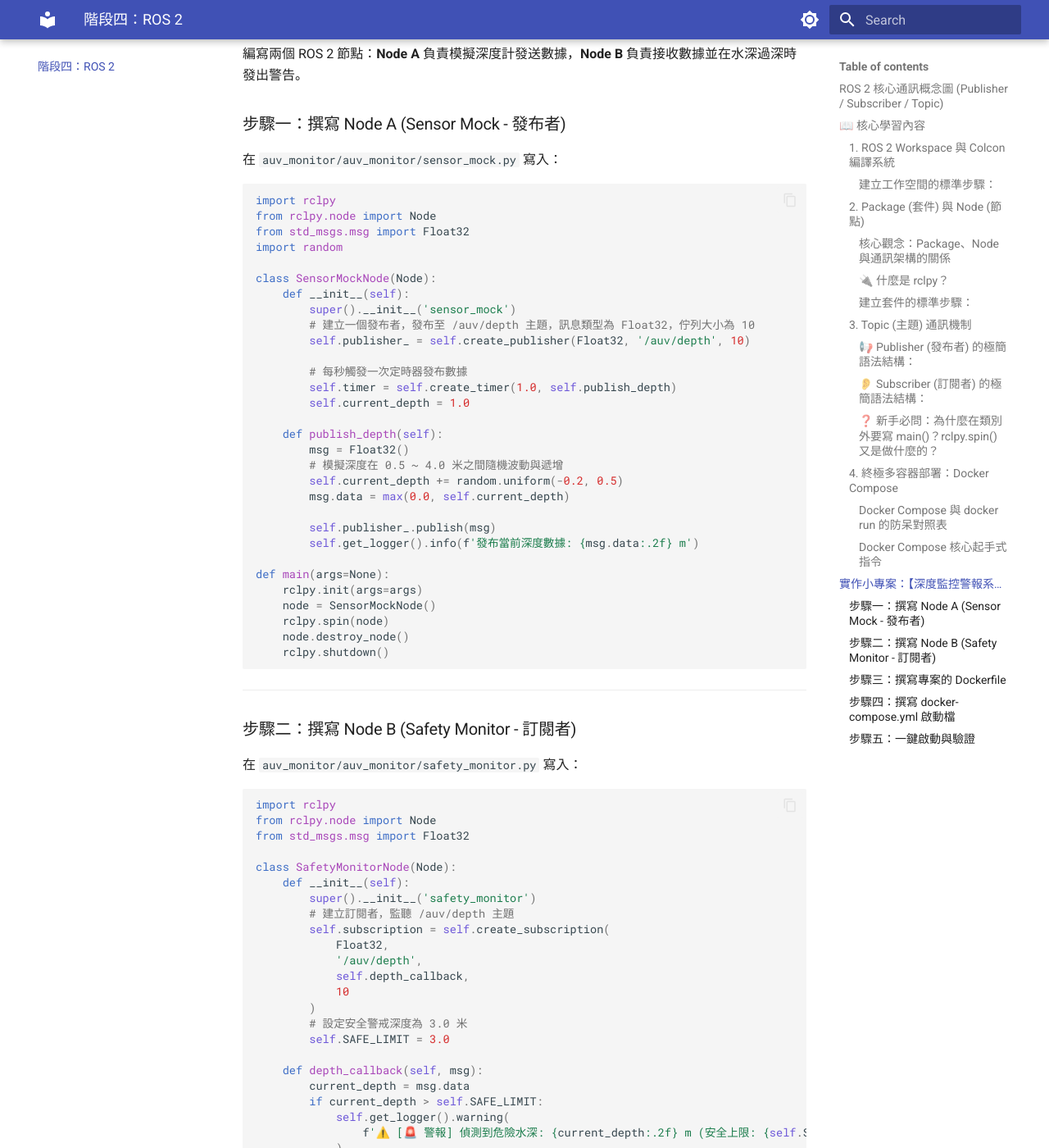
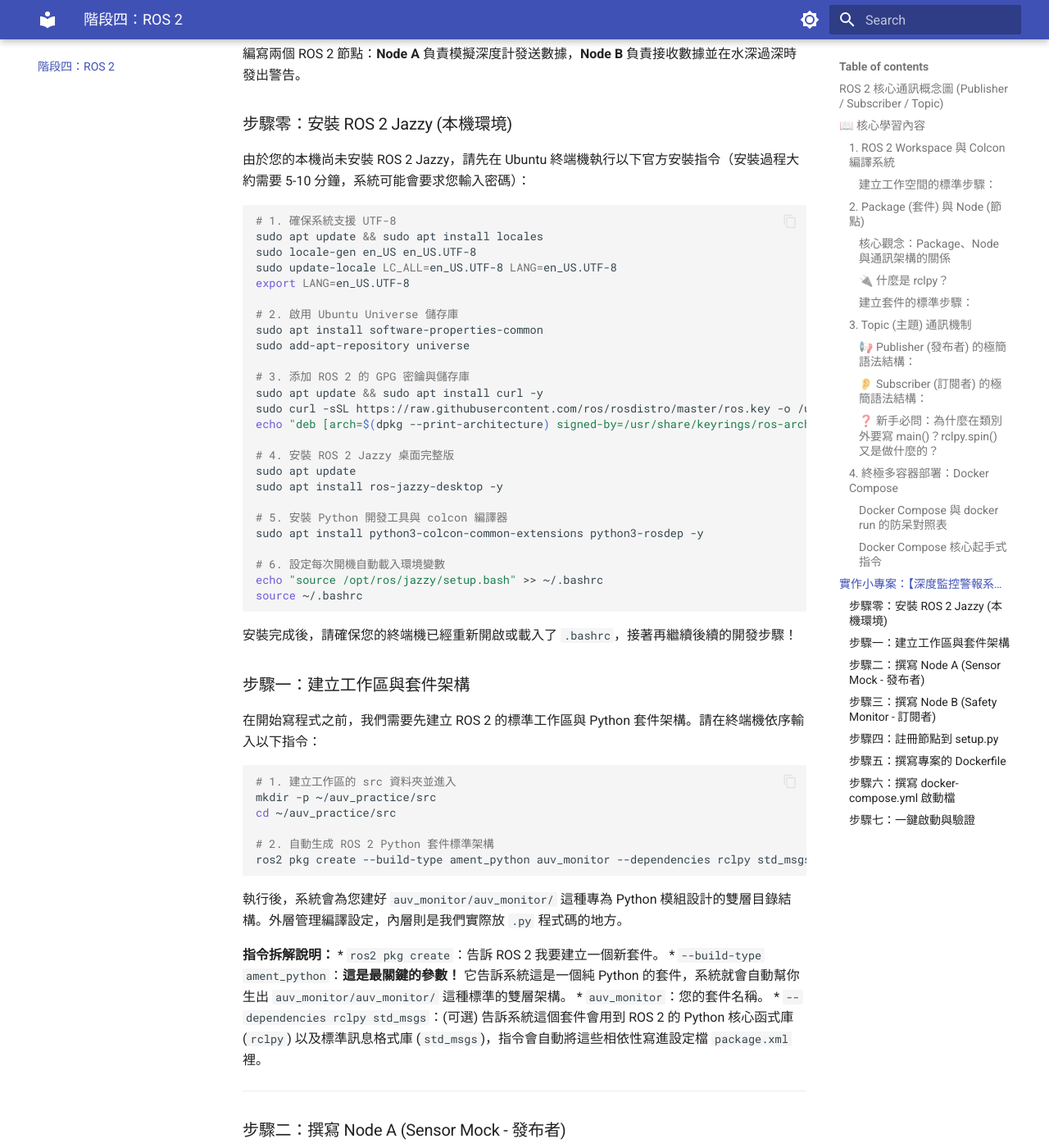
Before and after one commit to hereyougoai/auv-training-2026, an MkDocs documentation site: the page built from docs/stage4_ros2/index.md, in a window 1280 px wide and 1400 px high, scrolled down 6361 px. Shown: the whole window at 82% size. Built offline with MkDocs 1.6.1 and Material for MkDocs 9.7.7, drawn with Linux system fonts in a browser that asks for light colours; some of the changed text lies outside the part shown.

Commit message:
docs: 完善階段四 ROS 2 實作專案的安裝、Docker 打包設定與亂數邏輯

````diff
--- a/docs/stage4_ros2/index.md
+++ b/docs/stage4_ros2/index.md
@@ -229,8 +229,65 @@
 
 編寫兩個 ROS 2 節點：**Node A** 負責模擬深度計發送數據，**Node B** 負責接收數據並在水深過深時發出警告。
 
-### 步驟一：撰寫 Node A (Sensor Mock - 發布者)
-在 `auv_monitor/auv_monitor/sensor_mock.py` 寫入：
+### 步驟零：安裝 ROS 2 Jazzy (本機環境)
+
+由於您的本機尚未安裝 ROS 2 Jazzy，請先在 Ubuntu 終端機執行以下官方安裝指令（安裝過程大約需要 5-10 分鐘，系統可能會要求您輸入密碼）：
+
+```bash
+# 1. 確保系統支援 UTF-8
+sudo apt update && sudo apt install locales
+sudo locale-gen en_US en_US.UTF-8
+sudo update-locale LC_ALL=en_US.UTF-8 LANG=en_US.UTF-8
+export LANG=en_US.UTF-8
+
+# 2. 啟用 Ubuntu Universe 儲存庫
+sudo apt install software-properties-common
+sudo add-apt-repository universe
+
+# 3. 添加 ROS 2 的 GPG 密鑰與儲存庫
+sudo apt update && sudo apt install curl -y
+sudo curl -sSL https://raw.githubusercontent.com/ros/rosdistro/master/ros.key -o /usr/share/keyrings/ros-archive-keyring.gpg
+echo "deb [arch=$(dpkg --print-architecture) signed-by=/usr/share/keyrings/ros-archive-keyring.gpg] http://packages.ros.org/ros2/ubuntu $(. /etc/os-release && echo $UBUNTU_CODENAME) main" | sudo tee /etc/apt/sources.list.d/ros2.list > /dev/null
+
+# 4. 安裝 ROS 2 Jazzy 桌面完整版
+sudo apt update
+sudo apt install ros-jazzy-desktop -y
+
+# 5. 安裝 Python 開發工具與 colcon 編譯器
+sudo apt install python3-colcon-common-extensions python3-rosdep -y
+
+# 6. 設定每次開機自動載入環境變數
+echo "source /opt/ros/jazzy/setup.bash" >> ~/.bashrc
+source ~/.bashrc
+```
+
+安裝完成後，請確保您的終端機已經重新開啟或載入了 `.bashrc`，接著再繼續後續的開發步驟！
+
+### 步驟一：建立工作區與套件架構
+
+在開始寫程式之前，我們需要先建立 ROS 2 的標準工作區與 Python 套件架構。請在終端機依序輸入以下指令：
+
+```bash
+# 1. 建立工作區的 src 資料夾並進入
+mkdir -p ~/auv_practice/src
+cd ~/auv_practice/src
+
+# 2. 自動生成 ROS 2 Python 套件標準架構
+ros2 pkg create --build-type ament_python auv_monitor --dependencies rclpy std_msgs
+```
+
+執行後，系統會為您建好 `auv_monitor/auv_monitor/` 這種專為 Python 模組設計的雙層目錄結構。外層管理編譯設定，內層則是我們實際放 `.py` 程式碼的地方。
+
+**指令拆解說明：**
+* `ros2 pkg create`：告訴 ROS 2 我要建立一個新套件。
+* `--build-type ament_python`：**這是最關鍵的參數！** 它告訴系統這是一個純 Python 的套件，系統就會自動幫你生出 `auv_monitor/auv_monitor/` 這種標準的雙層架構。
+* `auv_monitor`：您的套件名稱。
+* `--dependencies rclpy std_msgs`：(可選) 告訴系統這個套件會用到 ROS 2 的 Python 核心函式庫 (`rclpy`) 以及標準訊息格式庫 (`std_msgs`)，指令會自動將這些相依性寫進設定檔 `package.xml` 裡。
+
+---
+
+### 步驟二：撰寫 Node A (Sensor Mock - 發布者)
+在 `~/auv_ws/src/auv_monitor/auv_monitor/sensor_mock.py` 寫入：
 ```python
 import rclpy
 from rclpy.node import Node
@@ -249,9 +306,11 @@
 
     def publish_depth(self):
         msg = Float32()
-        # 模擬深度在 0.5 ~ 4.0 米之間隨機波動與遞增
-        self.current_depth += random.uniform(-0.2, 0.5)
-        msg.data = max(0.0, self.current_depth)
+        # 加大水深的波動幅度，讓警報 (大於 3.0 米) 更容易被觸發
+        self.current_depth += random.uniform(-1.5, 1.5)
+        # 限制水深範圍在 0.0 ~ 4.0 米之間，避免無止盡下潛
+        self.current_depth = max(0.0, min(4.0, self.current_depth))
+        msg.data = self.current_depth
 
         self.publisher_.publish(msg)
         self.get_logger().info(f'發布當前深度數據: {msg.data:.2f} m')
@@ -307,33 +366,52 @@
 
 ---
 
-### 步驟三：撰寫專案的 Dockerfile
+### 步驟四：註冊節點到 setup.py
 
-為了將我們的 ROS 2 程式包裝為可移植的映像檔，我們需要在工作空間根目錄下建立一個 `Dockerfile`：
+在 Python 套件中，我們必須在 `setup.py` 裡面註冊我們的節點，`ros2 run` 指令才找得到它。
+請開啟 `~/auv_ws/src/auv_monitor/setup.py`，找到 `entry_points` 欄位並修改如下：
+
+```python
+    entry_points={
+        'console_scripts': [
+            'sensor_mock = auv_monitor.sensor_mock:main',
+            'safety_monitor = auv_monitor.safety_monitor:main',
+        ],
+    },
+```
+
+---
+
+### 步驟五：撰寫專案的 Dockerfile
+
+為了將我們的 ROS 2 程式包裝為可移植的映像檔，我們需要在工作空間根目錄下建立一個 `Dockerfile`。
+為了避免映像檔過於肥大，我們採用業界標準的**「多階段建置 (Multi-stage Build)」**，並使用輕量級的 `jazzy-ros-base` 基礎映像檔：
 
 ```dockerfile
-# 1. 使用官方 ROS 2 Jazzy 基礎映像檔
-FROM osrf/ros:jazzy-desktop
-
-# 2. 設定容器內的工作目錄
+# ----- 第一階段：Builder (負責編譯) -----
+FROM ros:jazzy-ros-base AS builder
 WORKDIR /auv_ws
-
-# 3. 將本地的 src 原始碼目錄複製到容器中
+# 複製原始碼並編譯
 COPY ./src ./src
-
-# 4. 編譯 ROS 2 工作空間
 RUN . /opt/ros/jazzy/setup.sh && colcon build
 
-# 5. 設定 Entrypoint，啟動時自動加載環境變數
-ENTRYPOINT ["/bin/bash", "-c", "source /opt/ros/jazzy/setup.bash && source /auv_ws/install/setup.bash && exec \"$@\""]
+# ----- 第二階段：Runner (實際執行的極簡環境) -----
+FROM ros:jazzy-ros-base
+WORKDIR /auv_ws
+# 只從第一階段把「編譯好的成果 (install 資料夾)」拿過來，其餘原始碼與編譯垃圾通通丟掉！
+COPY --from=builder /auv_ws/install ./install
 
-# 6. 預設執行指令（可被 docker-compose.yml 的 command: 欄位覆寫）
+# 設定 Entrypoint，啟動時自動加載環境變數。
+# 注意結尾的 "bash" 是防呆設計，確保外部指令 (如 ros2 run) 能正確替換 "$@"
+ENTRYPOINT ["/bin/bash", "-c", "source /opt/ros/jazzy/setup.bash && source /auv_ws/install/setup.bash && exec \"$@\"", "bash"]
+
+# 預設執行指令（可被 docker-compose.yml 的 command: 欄位覆寫）
 CMD ["/bin/bash"]
 ```
 
 ---
 
-### 步驟四：撰寫 docker-compose.yml 啟動檔
+### 步驟六：撰寫 docker-compose.yml 啟動檔
 
 使用 Docker Compose 來一鍵啟動這兩個相互通訊的節點。在工作空間根目錄下建立一個名為 `docker-compose.yml` 的檔案：
 
@@ -345,6 +423,7 @@
     build: .
     container_name: auv_sensor_mock
     network_mode: "host" # 使用 host 網路模式，確保 ROS 2 DDS 能與其他節點正常通訊
+    ipc: "host"          # 【重要】允許容器共用主機的記憶體空間，避免 Fast DDS 通訊失敗
     command: ros2 run auv_monitor sensor_mock
 
   # 服務二：安全監控接收節點
@@ -353,12 +432,13 @@
     build: .
     container_name: auv_safety_monitor
     network_mode: "host"
+    ipc: "host"
     command: ros2 run auv_monitor safety_monitor
 ```
 
 ---
 
-### 步驟五：一鍵啟動與驗證
+### 步驟七：一鍵啟動與驗證
 
 1. 請在終端機中確認路徑在專案目錄下，執行以下指令建立並啟動服務：
    ```bash
````
Also changed, not shown: other parts of docs/stage4_ros2/index.md (+1 -1 lines).
